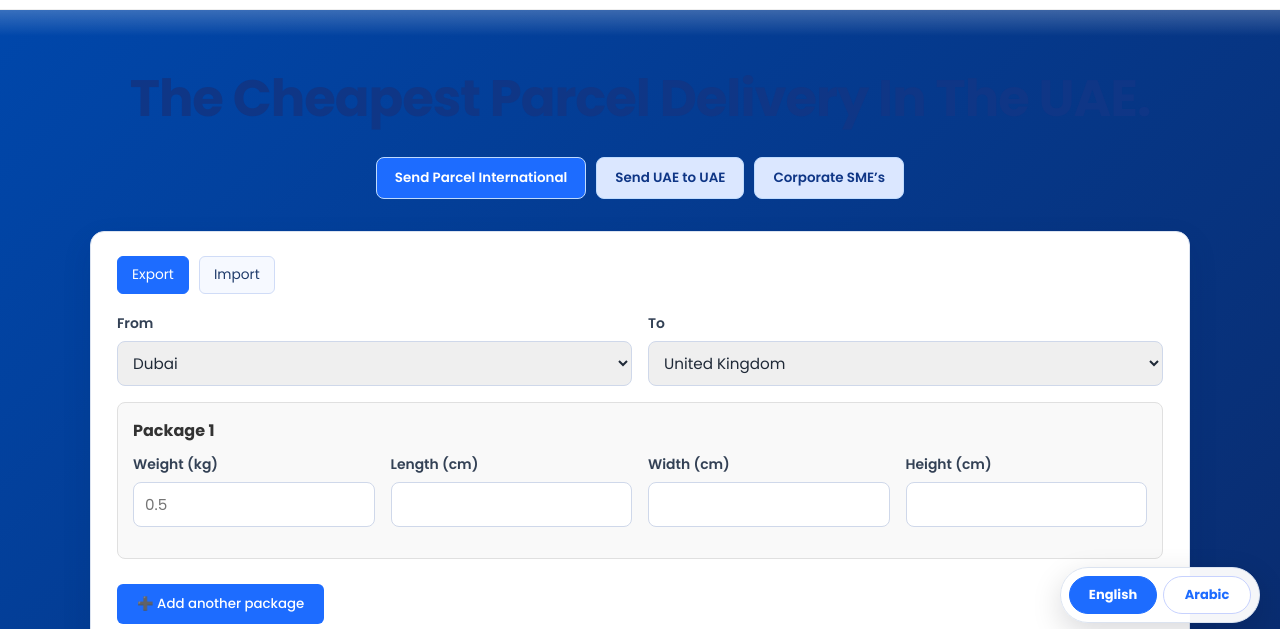
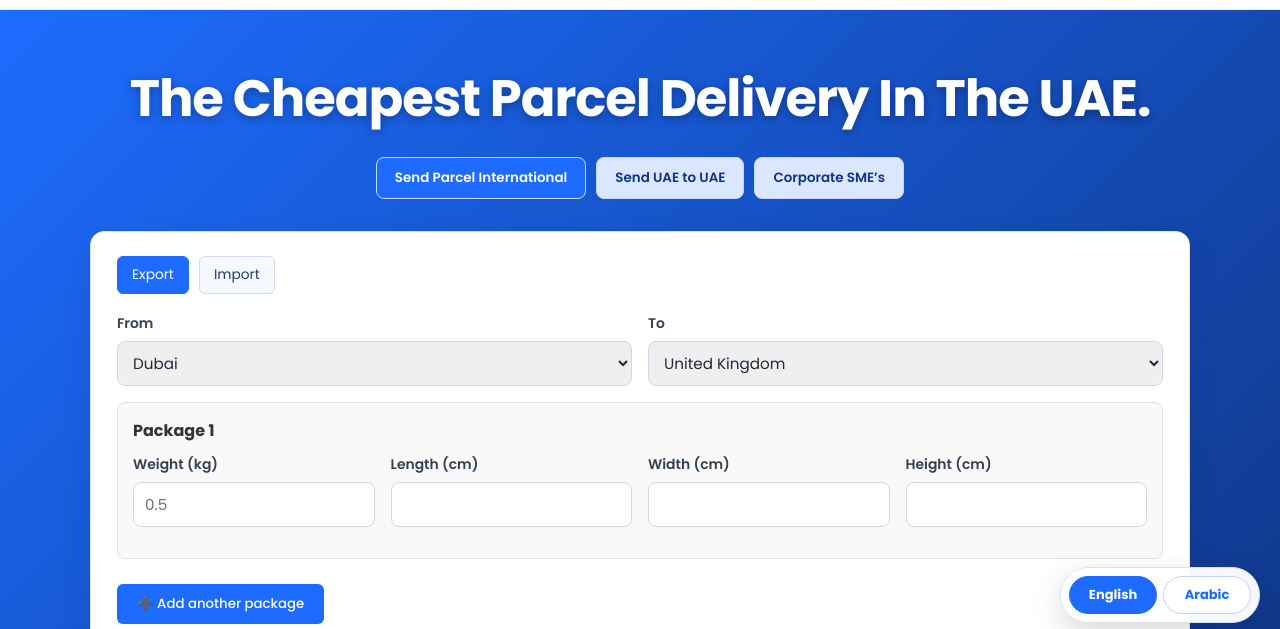
Before and after one commit to MOYO2702/Parcellink, a website: page index.html in a window 1280 px wide. Shown: the part 157-786 px from the top of the page. Drawn offline with Linux system fonts and the light colour scheme.

Commit message:
Fix hero section text visibility - brighten gradient and make text pure white in home page

```diff
--- a/css/style.css
+++ b/css/style.css
@@ -580,7 +580,7 @@ label {
 /* HERO SECTION */
 .hero {
   position: relative;
-  background: linear-gradient(135deg, #0047ab, #0a2b6d);
+  background: linear-gradient(135deg, #1d6cff, #0f3686);
   color: #fff;
   text-align: center;
   padding: 60px 0 40px;
@@ -596,7 +596,7 @@ label {
   left: 0;
   right: 0;
   height: 26px;
-  background: linear-gradient(to bottom, rgba(255,255,255,0.22), rgba(255,255,255,0));
+  background: none;
   pointer-events: none;
 }
 
@@ -606,6 +606,8 @@ label {
   display: flex;
   flex-direction: column;
   gap: 24px;
+  position: relative;
+  z-index: 1;
 }
 
 .hero-content {
@@ -619,15 +621,19 @@ label {
   font-size: clamp(2.1rem, 4.4vw, 3.2rem);
   line-height: 1.12;
   margin-bottom: 6px;
-  font-weight: 700;
+  font-weight: 800;
   letter-spacing: -0.02em;
+  color: #ffffff !important;
+  text-shadow: 0 3px 10px rgba(0,0,0,0.3);
 }
 
 .hero-subtitle {
   font-size: 18px;
-  opacity: 0.9;
-  font-weight: 300;
+  opacity: 1;
+  font-weight: 500;
+  color: #ffffff;
   margin-bottom: 15px;
+  text-shadow: 0 2px 6px rgba(0,0,0,0.2);
 }
 
 .hero-cta-buttons {
```
